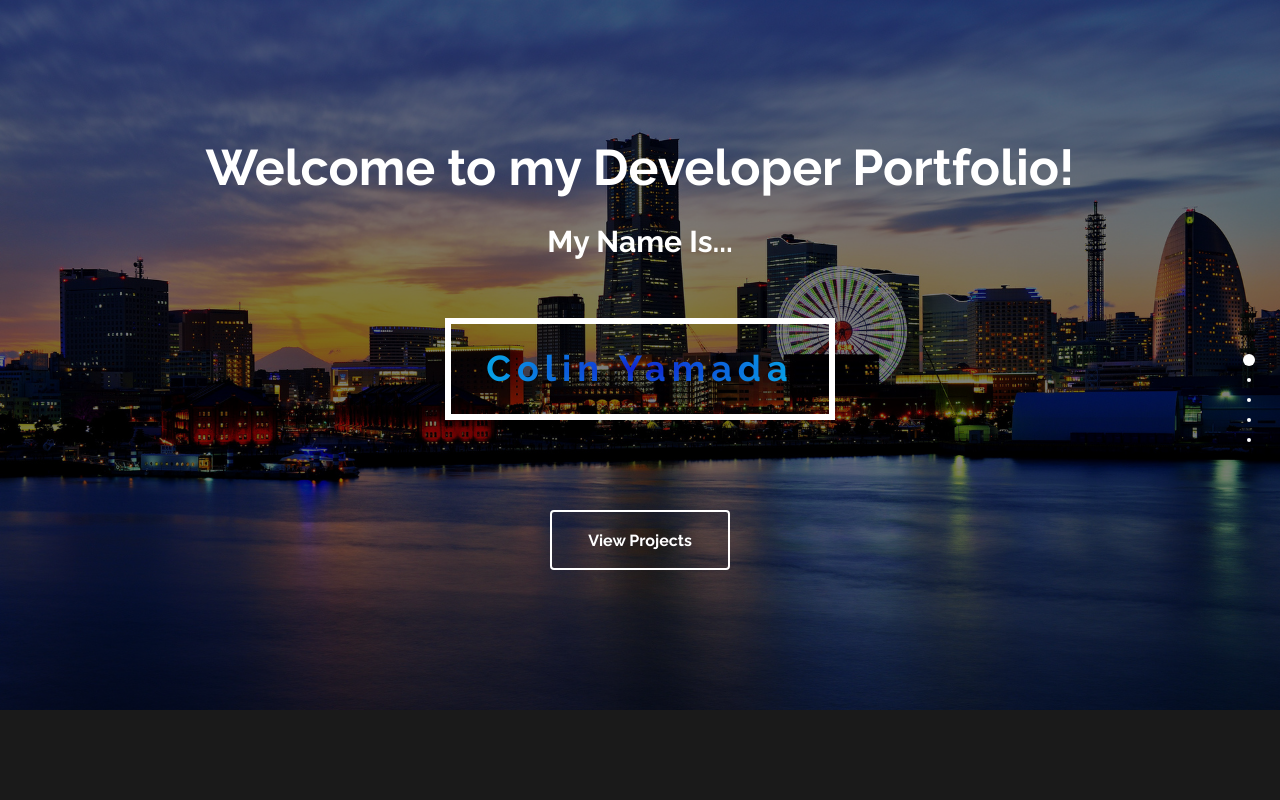
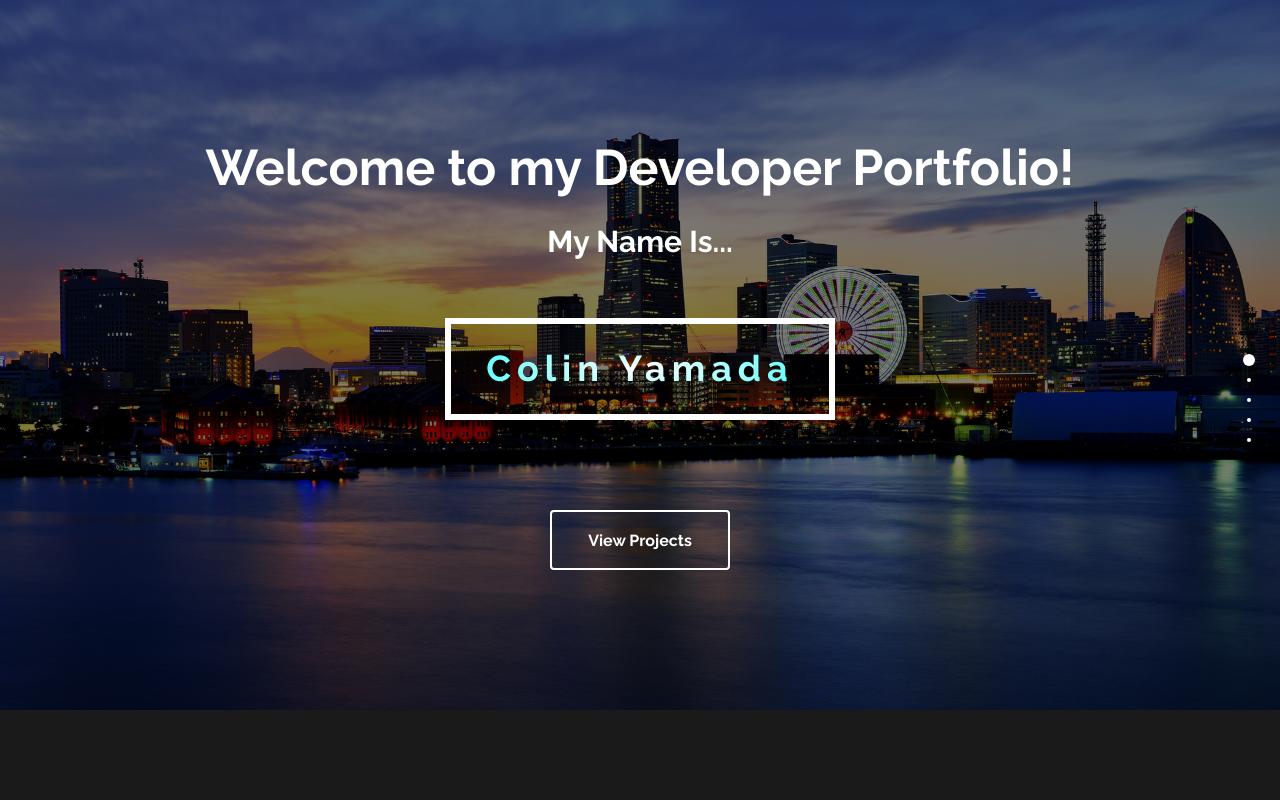
Before and after one commit to YoshiTheExplorer/yoshitheexplorer.github.io, a plain HTML site: page index.html in a window 1280 px wide. Shown: the top 800 px of the page. Drawn offline with Linux system fonts and the light colour scheme.

Commit message:
Update templatemo-style.css

```diff
--- a/css/templatemo-style.css
+++ b/css/templatemo-style.css
@@ -207,8 +207,8 @@ h5 {
 #home h1 {
     border: 6px solid white; /* Change border color to white */
     color: transparent; /* Make the text transparent */
-    background: #121FCF;
-    background: repeating-radial-gradient(ellipse farthest-corner at center center, #121FCF 0%, #00FFF7 100%);
+    background: #FFFFFF;
+    background: repeating-radial-gradient(ellipse farthest-corner at center center, #FFFFFF 0%, #00FFF7 100%);
     -webkit-background-clip: text;
     -webkit-text-fill-color: transparent;
     display: inline-block;
```
